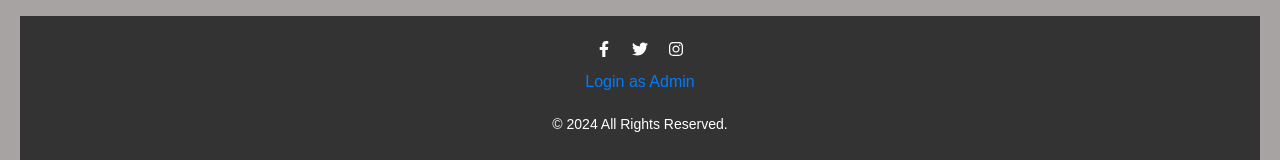
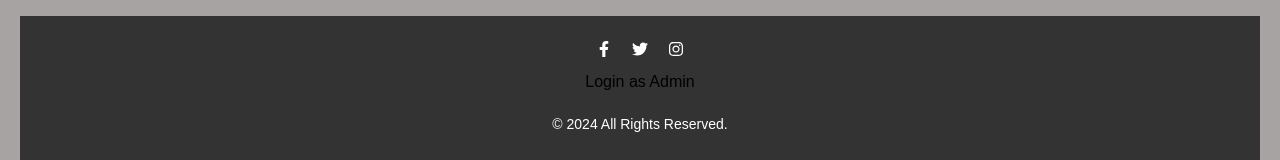
Before and after one commit to BarryBaros/voting-app, a React (Create React App) app: page /candidates in a window 1280 px wide. Shown: the part 1279-1439 px from the top of the page. Built offline with nearby package versions, Linux system fonts and the light colour scheme; the HTML template or start-up script is replaced by a standard one.

Commit message:
worked on homepage component

```diff
--- a/src/styles.css
+++ b/src/styles.css
@@ -257,7 +257,7 @@ span:hover {
   }
 
   .admin-login a {
-    color: #007bff;
+    color: black;
     text-decoration: none;
     margin-top: 10px;
     display: inline-block;
```
